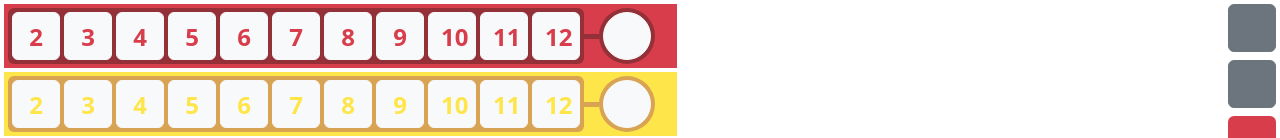
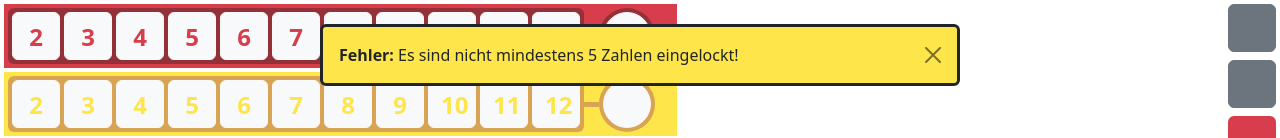
Before and after one commit to hansmaulwurf23/qwixx, a Vue app: page / in a window 1280 px wide. Both pictures are taken after a click on the button 627 px from the left and 104 px from the top of the page. Shown: the top 138 px of the page. Built offline with nearby package versions, Linux system fonts and the light colour scheme; some icons are missing.

Commit message:
error handling with alert

```diff
--- a/src/App.vue
+++ b/src/App.vue
@@ -1,6 +1,7 @@
 <script setup>
 import TheBoard from './components/TheBoard.vue'
 import TheControls from "@/components/TheControls.vue"
+import TheError from "@/components/TheError.vue";
 </script>
 
 <template>
@@ -8,6 +9,7 @@ import TheControls from "@/components/TheControls.vue"
   </header>
 
   <main>
+    <TheError/>
     <TheBoard/>
     <TheControls/>
   </main>
--- a/src/assets/main.scss
+++ b/src/assets/main.scss
@@ -39,3 +39,14 @@ main {
     text-align: center;
     vertical-align: middle;
 }
+
+#myErrorAlert {
+    @extend .border;
+    @extend .border-3;
+    @extend .border-dark;
+    @extend .alert;
+    @extend .alert-dismissible;
+    @extend .fade;
+    @extend .fixed-top;
+    @extend .bg-warning;
+}
--- /dev/null
+++ b/src/components/TheError.vue
@@ -0,0 +1,11 @@
+<script setup>
+import {useBoardStore} from "@/main.js";
+const store = useBoardStore()
+</script>
+
+<template>
+  <div id="myErrorAlert" @click="store.unsetError()" class="w-50 m-auto mt-4" :class="{'show': store.currentError}" role="alert">
+    <strong>Fehler:</strong>&nbsp;{{ store.currentError }}
+    <button type="button" class="btn-close" data-bs-dismiss="alert" aria-label="Close"></button>
+  </div>
+</template>
--- a/src/main.js
+++ b/src/main.js
@@ -25,6 +25,8 @@ export const useBoardStore = defineStore("boardStore", () => {
   const pointsMap = ref([0, 1, 3, 6, 10, 15, 21, 28, 36, 45, 55, 66, 78])
   const undoStack = ref([])
 
+  const currentError = ref("")
+
   function newGame() {
     for (let i = 0; i < this.numbers.length; i++) {
       for (let j = 0; j <  this.numbers[i].length; j++) {
@@ -42,11 +44,11 @@ export const useBoardStore = defineStore("boardStore", () => {
 
   function markNumber(color, number) {
     if (this.locks[color]) {
-      return alert('Die Farbe ist bereits gelockt!');
+      return this.setError('Die Farbe ist bereits gelockt!');
     }
     let numbers = this.numbers[color];
     if (numbers.slice(number).some((x) => x === true)) {
-      return alert('Es wurde bereits weiter rechts markiert!');
+      return this.setError('Es wurde bereits weiter rechts markiert!');
     }
 
     this.undoStack.push(['number', color, number]);
@@ -55,16 +57,16 @@ export const useBoardStore = defineStore("boardStore", () => {
 
   function markLock(color) {
     if (this.locks[color]) {
-      return alert('Diese Farbe wurde bereits gelockt!');
+      return this.setError('Diese Farbe wurde bereits gelockt!');
     }
     if (this.countColorMarks(color) < 5) {
-      return alert('Es sind nicht mindestens 5 Zahlen eingelockt!');
+      return this.setError('Es sind nicht mindestens 5 Zahlen eingelockt!');
     }
     if (!this.numbers[color].at(-1)) {
-      return alert('Der letzte Kasten muss angekreuzt sein!');
+      return this.setError('Der letzte Kasten muss angekreuzt sein!');
     }
     if (this.locks.filter((l) => l === true).length === 2) {
-      return alert('Es sind bereits zwei Reihen gelockt!');
+      return this.setError('Es sind bereits zwei Reihen gelockt!');
     }
 
     this.undoStack.push(['lock', color, undefined]);
@@ -79,7 +81,7 @@ export const useBoardStore = defineStore("boardStore", () => {
 
   function markFail() {
     if (this.fails === 4) {
-      return alert('Es sind nur 4 Fehlversuche erlaubt!');
+      return this.setError('Es sind nur 4 Fehlversuche erlaubt!');
     }
     this.fails += 1;
     this.undoStack.push(['fail', undefined, undefined]);
@@ -121,6 +123,14 @@ export const useBoardStore = defineStore("boardStore", () => {
     }
   }
 
+  function setError(msg) {
+    this.currentError = msg;
+  }
+
+  function unsetError() {
+    this.currentError = undefined;
+  }
+
   return {
     numbers,
     locks,
@@ -129,6 +139,7 @@ export const useBoardStore = defineStore("boardStore", () => {
     colors,
     pointsMap,
     undoStack,
+    currentError,
     newGame,
     markNumber,
     markLock,
@@ -138,7 +149,9 @@ export const useBoardStore = defineStore("boardStore", () => {
     getColorScore,
     getFailPoints,
     getScore,
-    undo
+    undo,
+    setError,
+    unsetError
   };
 })
 
```
